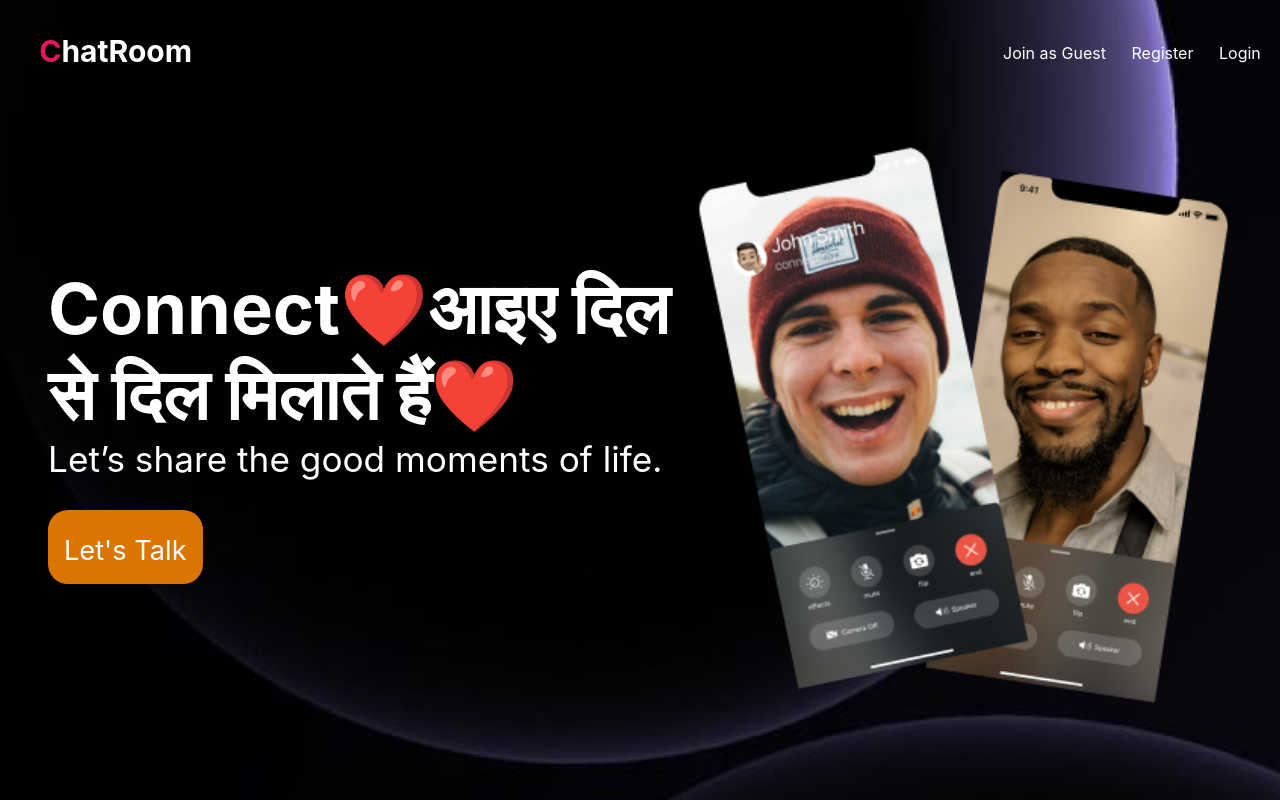
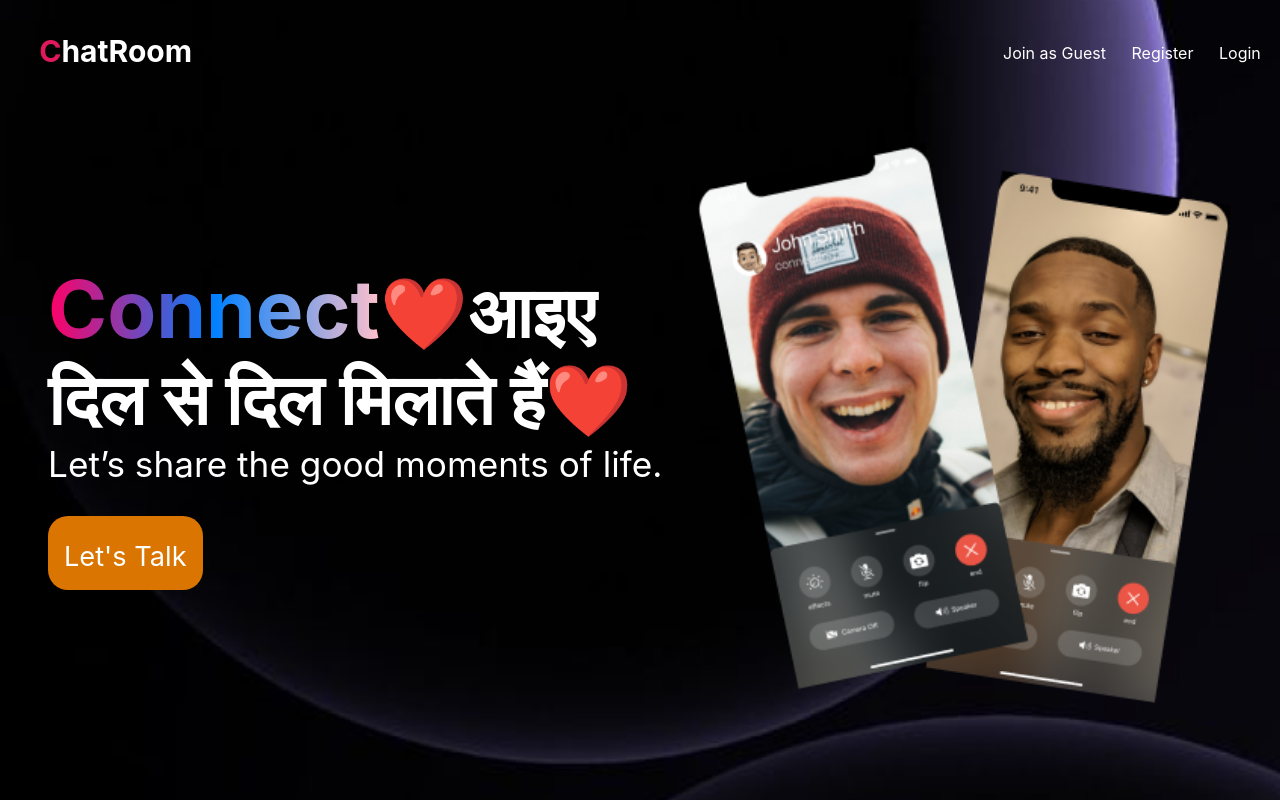
Before and after one commit to ManojKale1244/ChatRoom, a React (Vite) app in the folder fronted/: page / in a window 1280 px wide. Built offline with nearby package versions, Linux system fonts and the light colour scheme.

Commit message:
Update App.css

```diff
--- a/fronted/src/App.css
+++ b/fronted/src/App.css
@@ -16,7 +16,12 @@
 
 }
 #h1{
-
+  font-size: 80px;
+  background: linear-gradient(
+    to right,rgb(255, 0, 102),rgb(0, 128, 255),pink
+  );
+  color: transparent;
+  -webkit-background-clip: text;
 }
 
 /* .landingPageContainer nav h2 {
```
